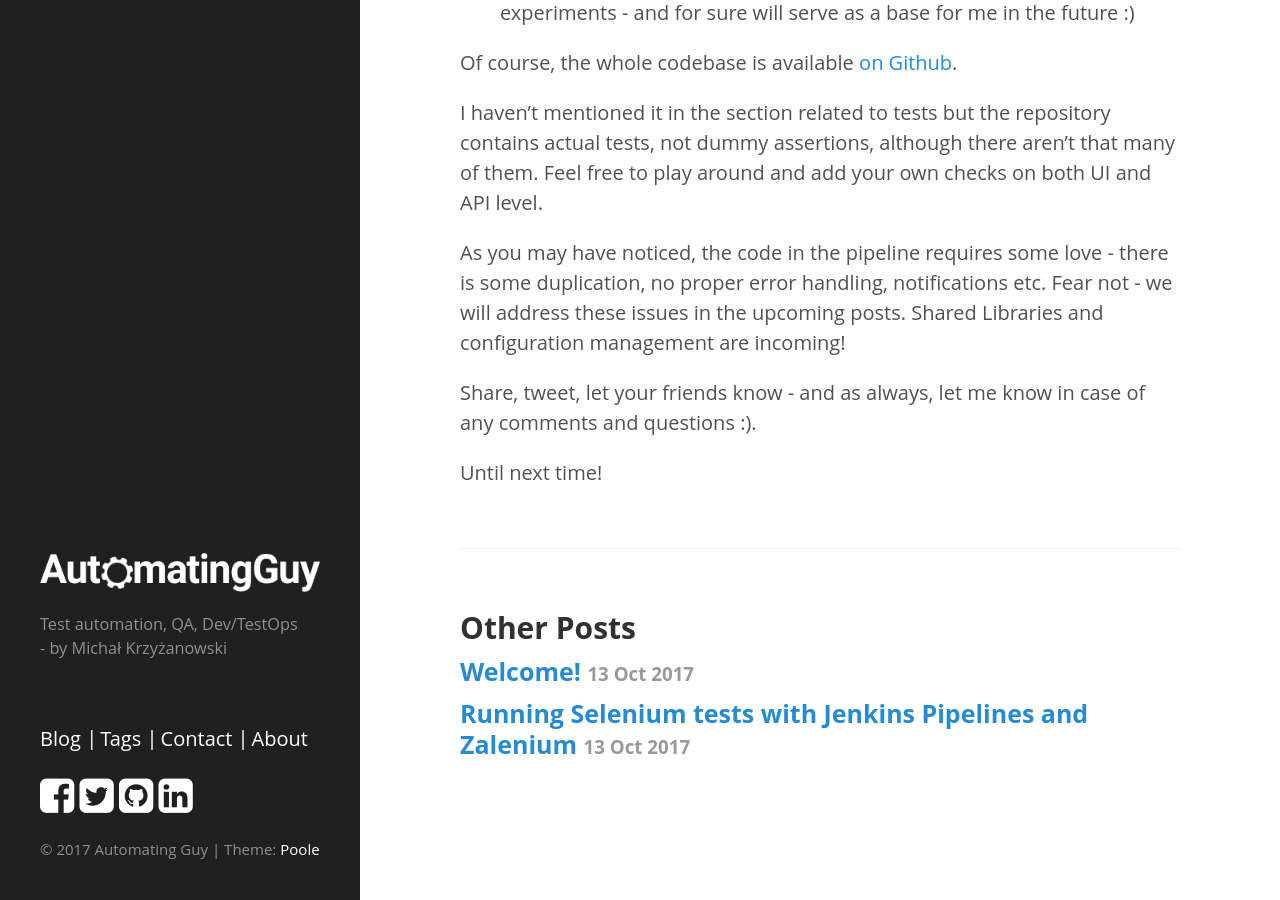
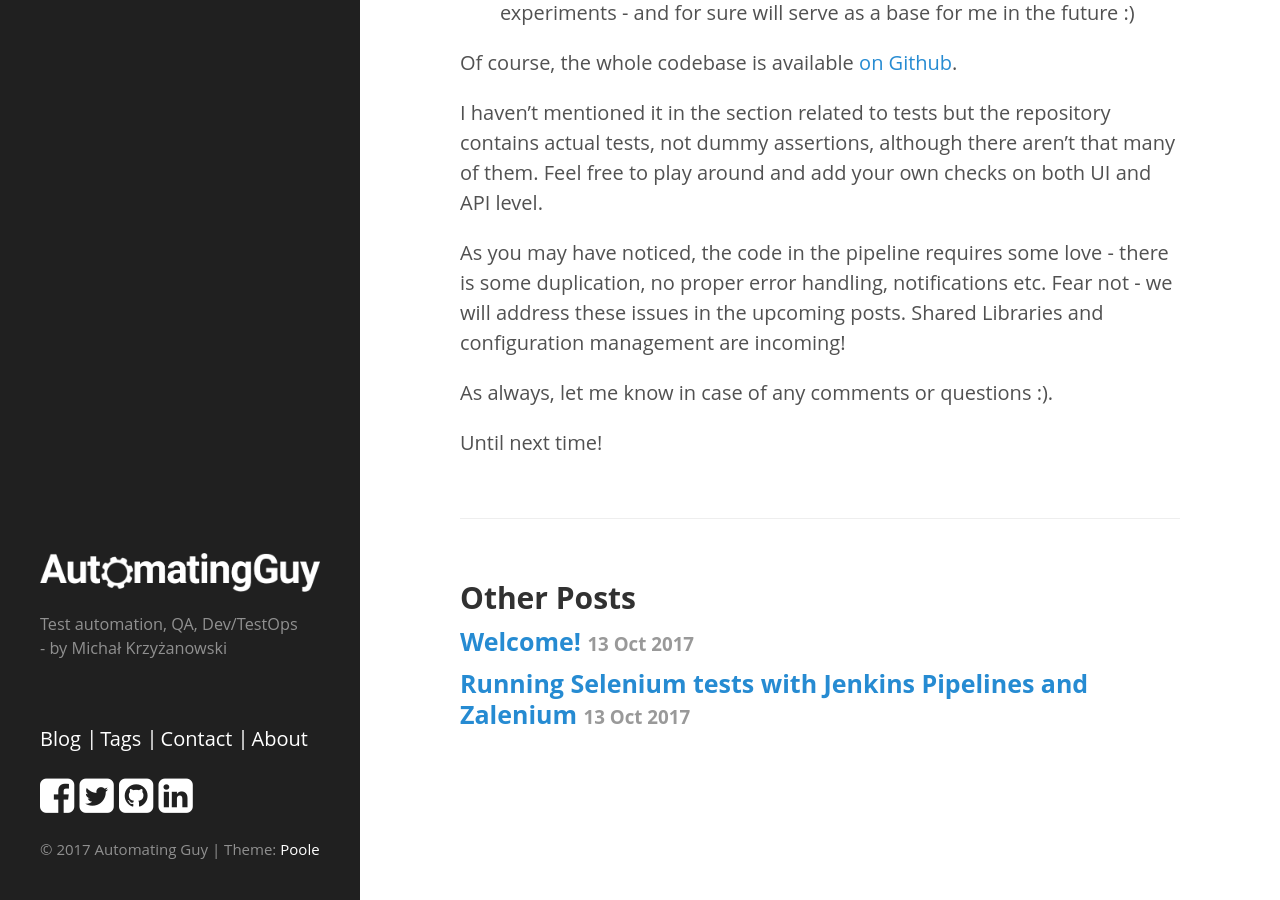
Before and after one commit to mkrzyzanowski/mkrzyzanowski.github.io, a Jekyll site: the page built from _posts/2017-11-06-jenkins-pipelines-simple-delivery-flow.md, in a window 1280 px wide and 900 px high, scrolled down 20948 px. Built offline with Jekyll 4.4.1, drawn with Linux system fonts in a browser that asks for light colours; comment, search, counter and statistics services are not loaded.

Commit message:
Update 2017-11-06-jenkins-pipelines-simple-delivery-flow.md
Rewording the ending

```diff
--- a/_posts/2017-11-06-jenkins-pipelines-simple-delivery-flow.md
+++ b/_posts/2017-11-06-jenkins-pipelines-simple-delivery-flow.md
@@ -565,6 +565,6 @@ I haven't mentioned it in the section related to tests but the repository contai
 
 As you may have noticed, the code in the pipeline requires some love - there is some duplication, no proper error handling, notifications etc. Fear not - we will address these issues in the upcoming posts. Shared Libraries and configuration management are incoming!
 
-Share, tweet, let your friends know - and as always, let me know in case of any comments and questions :).
+As always, let me know in case of any comments or questions :).
 
 Until next time!
```
